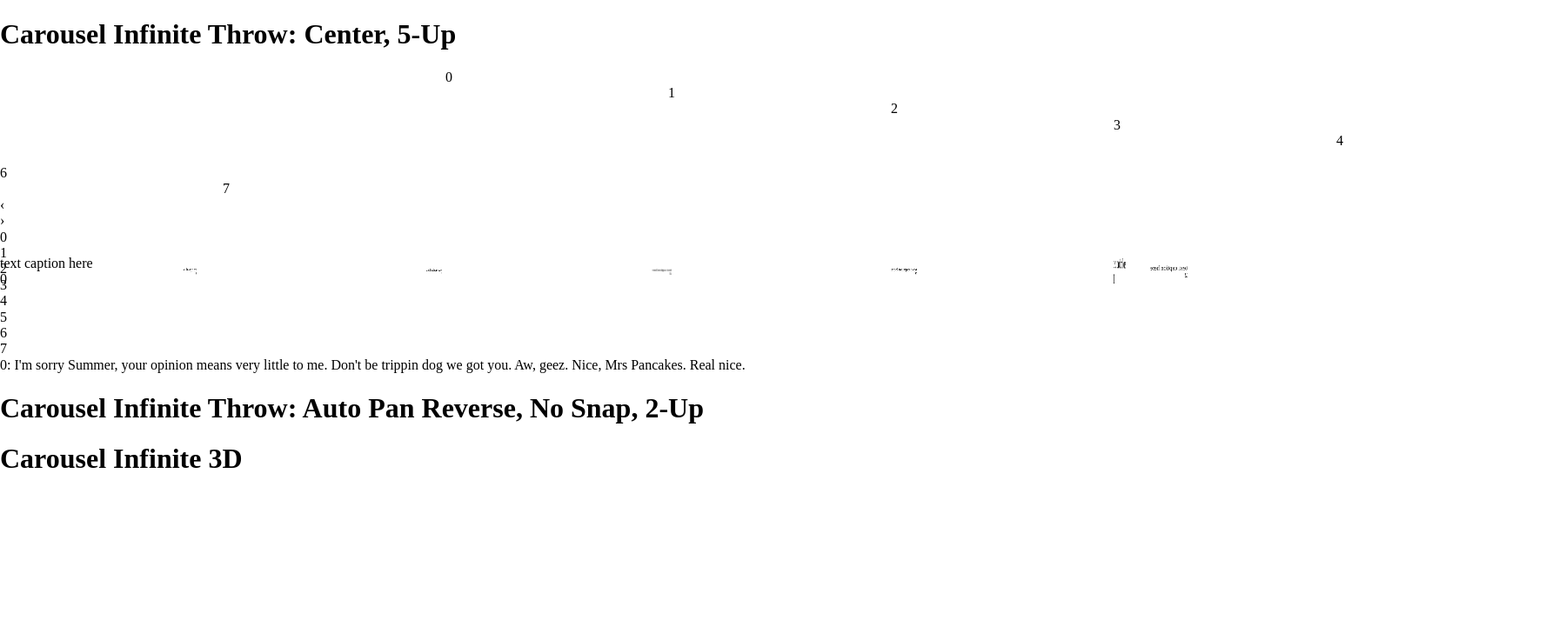
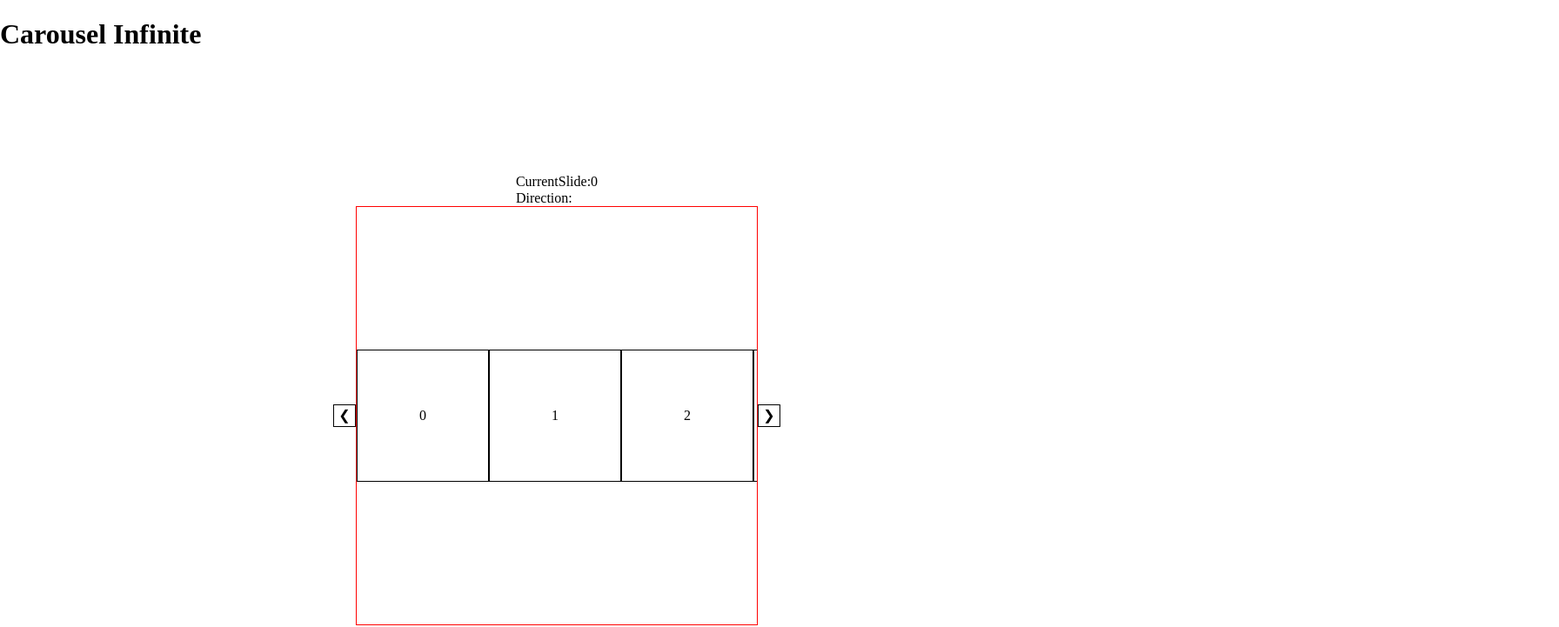
Before and after one commit to hrakt/Carousel-v2, a Next.js app: page /landing in a window 1280 px wide. Shown: the top 721 px of the page at 87% size, 1792 px wide, since content can reach past the window. Built offline with nearby package versions, Linux system fonts and the light colour scheme; grey boxes are pictures that could not be loaded.

Commit message:
first commit

```diff
--- /dev/null
+++ b/components/Carousel.js
@@ -0,0 +1,124 @@
+import React, { useState, useEffect } from "react";
+import styles from "./Carousel.module.scss";
+import Slider from "./Slider";
+import Navbar from "./Navbar";
+import cx from "classnames";
+
+const Carousel = () => {
+  const [currentSlide, setCurrentSlide] = useState(0);
+  const [direction, setDirection] = useState(null);
+  const [shifting, setShifting] = useState(false);
+  const [slideLength, setSlideLength] = useState(null);
+  const [isAnimating, setIsAnimating] = useState(false);
+
+  const track = React.createRef();
+
+  const slideArr = [0, 1, 2, 3, 4, 5];
+  const upperLimit = slideArr.length - 1;
+
+  useEffect(() => {
+    const node = track.current;
+    const style = window.getComputedStyle(node);
+    const childrenCount = node.children.length;
+    const trackLength = Number(style.width.replace("px", ""));
+    setSlideLength(trackLength / childrenCount);
+  });
+
+  useEffect(() => {
+    document.addEventListener("keydown", handleArrows, false);
+
+    return () => {
+      document.removeEventListener("keydown", handleArrows, false);
+    };
+  });
+
+  const handleAnimation = direction => {
+    console.log(direction);
+    directions = direction;
+  };
+
+  const handleArrows = event => {
+    if (!isAnimating) {
+      if (event.keyCode === 39) {
+        handleClick(1);
+      } else if (event.keyCode === 37) {
+        handleClick(-1);
+      }
+    }
+  };
+
+  const handleClick = direction => {
+    setIsAnimating(true);
+    let newSlideNumber = currentSlide + direction;
+    direction = direction;
+    setShifting(true);
+
+    setCurrentSlide(newSlideNumber);
+    setDirection(direction);
+  };
+
+  const resetSlide = () => {
+    console.log(currentSlide, "currentslide");
+    console.log(upperLimit, "upperLimit");
+    setIsAnimating(false);
+    if (currentSlide === upperLimit + 1) {
+      setShifting(false);
+      setCurrentSlide(0);
+    }
+    if (currentSlide === -upperLimit - 1) {
+      setShifting(false);
+      setCurrentSlide(0);
+    }
+  };
+
+  const cloneSlides = () => {
+    let children = [];
+    for (let i = 0; i <= upperLimit; i++) {
+      children.push(
+        <div key={i} className={styles.box}>
+          {slideArr[i]}
+        </div>
+      );
+    }
+
+    return children;
+  };
+
+  const className = cx(styles.track, {
+    [styles.shifting]: shifting
+  });
+
+  return (
+    <div className={styles.mainContainer}>
+      <div>
+        <div>CurrentSlide:{currentSlide}</div>
+        <div>Direction:{direction}</div>
+      </div>
+      <div className={styles.bottomContainer}>
+        <Slider {...{ handleClick, isAnimating }} previous />
+        <div className={styles.bigContainer}>
+          <div
+            className={className}
+            style={{ transform: `translateX(${(currentSlide + upperLimit + 1) * -slideLength}px)` }}
+            ref={track}
+            onTransitionEnd={resetSlide}
+          >
+            {cloneSlides()}
+            {slideArr.map((item, index) => {
+              return (
+                <div key={index} className={styles.box}>
+                  {item}
+                </div>
+              );
+            })}
+            {cloneSlides()}
+          </div>
+        </div>
+        <Slider {...{ handleClick, isAnimating }} next />
+      </div>
+      <Navbar {...{ currentSlide, slideArr, setCurrentSlide, setIsAnimating, setShifting }} />
+    </div>
+  );
+};
+
+export default Carousel;
--- /dev/null
+++ b/components/Carousel.module.scss
@@ -0,0 +1,49 @@
+.mainContainer {
+  width: 100%;
+  height: 100vh;
+  display: flex;
+  align-items: center;
+  justify-content: center;
+  flex-direction: column;
+}
+
+.bottomContainer {
+  display: flex;
+  flex-direction: row;
+  align-items: center;
+}
+
+.bigContainer {
+  border: 1px solid red;
+  width: 54vw;
+  max-width: 460px;
+  height: 30rem;
+  position: relative;
+
+  overflow: hidden;
+  display: flex;
+  flex-direction: row;
+  justify-items: center;
+  align-items: center;
+}
+
+.track {
+  position: absolute;
+  display: flex;
+  flex-direction: row;
+  justify-items: center;
+  align-items: center;
+}
+
+.shifting {
+  transition: all 0.5s ease-in-out;
+}
+.box {
+  width: 150px;
+  height: 150px;
+  border: 1px solid black;
+  position: relative;
+  display: flex;
+  justify-content: center;
+  align-items: center;
+}
--- /dev/null
+++ b/components/Navbar.js
@@ -0,0 +1,23 @@
+import styles from "./Navbar.module.scss";
+import cx from "classnames";
+
+const Navbar = ({ currentSlide, slideArr, setCurrentSlide, setIsAnimating, setShifting }) => {
+  const handleSwitch = index => {
+    setCurrentSlide(index);
+    setIsAnimating(true);
+    setShifting(true);
+  };
+  return (
+    <div className={styles.mainContainer}>
+      {slideArr.map(index => (
+        <div
+          key={index}
+          onClick={() => handleSwitch(index)}
+          className={cx(styles.tick, { [styles.tick__selected]: currentSlide === index })}
+        />
+      ))}
+    </div>
+  );
+};
+
+export default Navbar;
--- /dev/null
+++ b/components/Navbar.module.scss
@@ -0,0 +1,28 @@
+.mainContainer {
+  position: relative;
+  height: 20px;
+  width: auto;
+  display: flex;
+  flex-direction: row;
+  padding-top: 20px;
+}
+
+.tick {
+  position: relative;
+  width: 15px;
+  height: 4px;
+  background-color: rgba(128, 128, 128, 0.345);
+
+  &:not(:last-child) {
+    margin-right: 1rem;
+  }
+
+  &__selected {
+    background-color: rgb(128, 128, 128);
+  }
+
+  &:hover {
+    background-color: rgb(128, 128, 128);
+    cursor: pointer;
+  }
+}
--- /dev/null
+++ b/components/Slider.js
@@ -0,0 +1,20 @@
+import styles from "./Slider.module.scss";
+
+const Slider = ({ next, previous, isAnimating, handleClick }) => {
+  return (
+    <div className={styles.sliderContainer}>
+      {previous && (
+        <div className={styles.previous} onClick={() => [!isAnimating && handleClick(-1)]}>
+          &#10094;
+        </div>
+      )}
+      {next && (
+        <div className={styles.next} onClick={() => [!isAnimating && handleClick(1)]}>
+          &#10095;
+        </div>
+      )}
+    </div>
+  );
+};
+
+export default Slider;
--- /dev/null
+++ b/components/Slider.module.scss
@@ -0,0 +1,26 @@
+.sliderContainer {
+  display: flex;
+}
+
+.previous {
+  height: 1.5rem;
+  width: 1.5rem;
+  position: relative;
+  border: 1px solid black;
+  cursor: pointer;
+
+  display: flex;
+  align-items: center;
+  justify-content: center;
+}
+.next {
+  height: 1.5rem;
+  width: 1.5rem;
+  position: relative;
+  border: 1px solid black;
+  cursor: pointer;
+
+  display: flex;
+  align-items: center;
+  justify-content: center;
+}
--- a/pages/landing/index.js
+++ b/pages/landing/index.js
@@ -1,7 +1,6 @@
 import React, { Component } from 'react';
 
-import CarouselInfiniteThrow from 'components/ui/CarouselInfiniteThrow';
-import CarouselInfinite3D from 'components/ui/CarouselInfinite3D';
+import Carousel from '../../components/Carousel';
 
 import styles from './Landing.scss';
 
@@ -9,13 +8,11 @@ class Landing extends Component {
     render() {
         return (
             <main className={styles.landing}>
-                <h1>Carousel Infinite Throw: Center, 5-Up</h1>
-                <CarouselInfiniteThrow center visibleSlideCount={5} />
-                <h1>
-                    Carousel Infinite Throw: Auto Pan Reverse, No Snap, 2-Up
-                </h1>
-                <h1>Carousel Infinite 3D</h1>
-                <CarouselInfinite3D />
+                <h1>Carousel Infinite </h1>
+                <Carousel />
+
+
+
             </main>
         );
     }
--- a/styles/theme.scss
+++ b/styles/theme.scss
@@ -14,9 +14,9 @@
         -moz-osx-font-smoothing: grayscale;
         -webkit-font-smoothing: antialiased;
         -webkit-tap-highlight-color: transparent;
-        background-color: $black;
+        // background-color: $black;
         box-sizing: border-box;
-        color: $white;
+        // color: $white;
         font-size: 10px;
         touch-action: manipulation;
         font-family: sans-serif;
```
